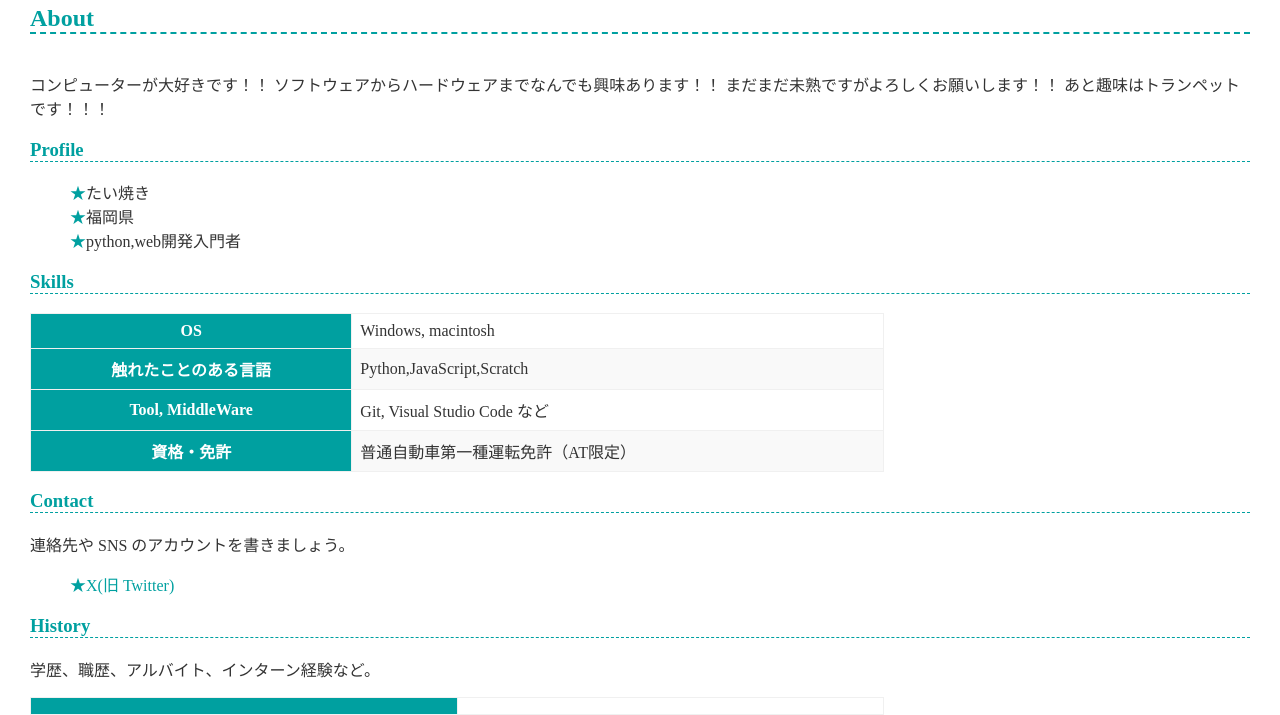
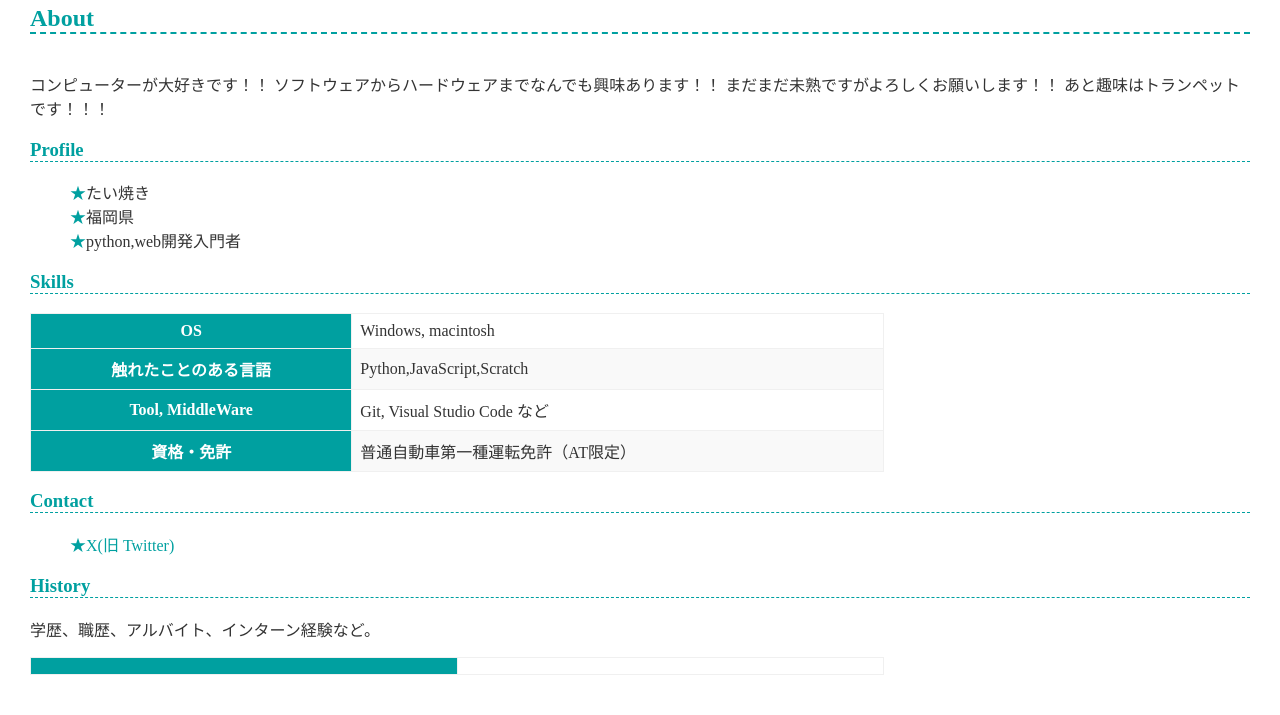
Before and after one commit to taiyakinosakebi/taiyakinosakebi.github.io, a plain HTML site: page index.html in a window 1280 px wide. Shown: the part 117-832 px from the top of the page. After the commit the page ends 800 px from the top, so only its background shows below. Drawn offline with Linux system fonts and the light colour scheme.

Commit message:
Update index.html

```diff
--- a/index.html
+++ b/index.html
@@ -46,7 +46,6 @@
     </table>
 
     <h3>Contact</h3>
-    <p>連絡先や SNS のアカウントを書きましょう。</p>
     <ul>
       <li><a href="https://twitter.com/taiyakinosakebi">X(旧 Twitter)</a></li>
     </ul>
```
